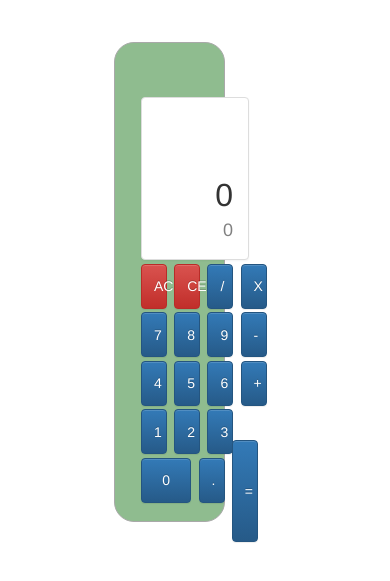
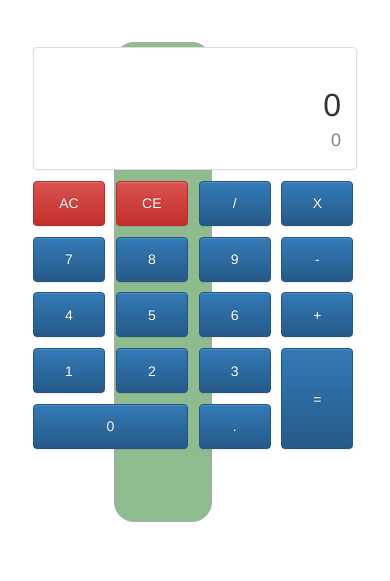
Before and after one commit to MukulGupta1/javascript-calculator, a plain HTML site: page index.html in a window 390 px wide. Shown: the part 63-644 px from the top of the page. Drawn offline with nearby package versions, Linux system fonts and the light colour scheme.

Commit message:
Responsive

```diff
--- a/javascriptCalculator.css
+++ b/javascriptCalculator.css
@@ -12,47 +12,48 @@
     color: gray;
 }
 
+.resultDisplay{
+    text-align: right;
+    width: 90%;
+    display: block;
+    margin:auto;
+    margin-top:50px
+}
+
 .firstButton {
     display:block;
-    width:6%;
-    margin-left:35%;
-    margin-top:1%;
+    width:20%;
+    margin-left:5%;
+    margin-top:3%;
     height:45px;
     float:left;
 }
 
 .nonFirstButton {
-    width:6%;
+    width:20%;
     display:block;
-    margin-left:2%;
-    margin-top:1%;
+    margin-left:3%;
+    margin-top:3%;
     height:45px;
-    float:left
+    float:left;
 }
 
-.resultDisplay{
-    text-align: right;
-    width: 30%;
-    display: block;
-    margin:auto;
-    margin-top:100px
-}
 
 .firstLongButton {
     display:block;
-    width:14%;
-    margin-left:35%;
-    margin-top:1%;
+    width:43%;
+    margin-left:5%;
+    margin-top:3%;
     height:45px;
     float:left
 }
 
 .nonFirstTallButton {
-    width:6%;
+    width:20%;
     display:block;
-    margin-left:2%;
-    margin-top:-4%;
-    height:102px;
+    margin-left:3%;
+    margin-top:-45px;
+    height:101px;
     float:left
 }
 
@@ -62,7 +63,7 @@
     border:thin solid darkgray;
     border-radius: 20px;
     background: darkseagreen;
-    width: 28.3%;
+    width: 25%;
     margin-left: 25.5%;
     height:480px;
     margin-top:35px
```
